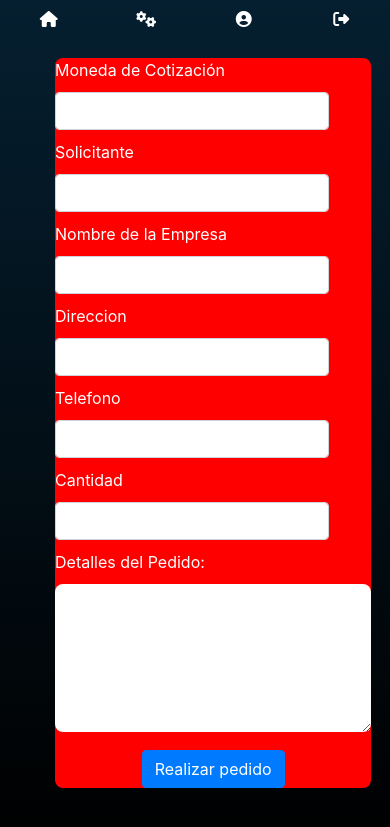
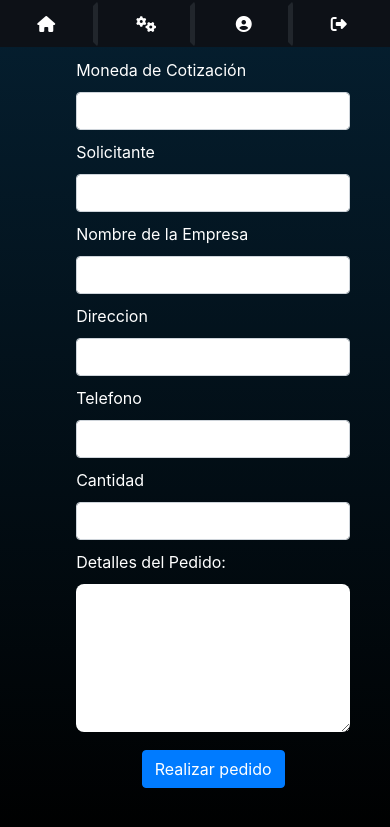
Before and after one commit to Maxprogit/erpvirtualizada, a Django app: page /dashboard/ in a window 390 px wide. Shown: the top 827 px of the page. Run offline with Django 3.2, Linux system fonts and the light colour scheme; some libraries are stand-ins or nearby versions.

Commit message:
Rediseño de sidebar y acomodo de formulario

```diff
--- a/venvERP/pyvenv.cfg
+++ b/venvERP/pyvenv.cfg
@@ -1,5 +1,5 @@
-home = C:\Users\trust\AppData\Local\Microsoft\WindowsApps\PythonSoftwareFoundation.Python.3.11_qbz5n2kfra8p0
+home = C:\Users\LAB06_09\AppData\Local\Microsoft\WindowsApps\PythonSoftwareFoundation.Python.3.11_qbz5n2kfra8p0
 include-system-site-packages = false
 version = 3.11.7
-executable = C:\Users\trust\AppData\Local\Microsoft\WindowsApps\PythonSoftwareFoundation.Python.3.11_qbz5n2kfra8p0\python.exe
-command = C:\Users\trust\AppData\Local\Microsoft\WindowsApps\PythonSoftwareFoundation.Python.3.11_qbz5n2kfra8p0\python.exe -m C:\Users\trust\Desktop\erpvirtualizada\venvERP
+executable = C:\Users\LAB06_09\AppData\Local\Microsoft\WindowsApps\PythonSoftwareFoundation.Python.3.11_qbz5n2kfra8p0\python.exe
+command = C:\Users\LAB06_09\AppData\Local\Microsoft\WindowsApps\PythonSoftwareFoundation.Python.3.11_qbz5n2kfra8p0\python.exe -m venv C:\Users\LAB06_09\Desktop\erpvirtualizada\venvERP
--- a/web/static/dashboard.css
+++ b/web/static/dashboard.css
@@ -33,13 +33,13 @@ form {
 
 
 /* Responsivo del formulario */
-@media screen and (width < 430px) {
+@media screen and (width < 821px) {
   form {
-    background-color: red;
-    margin: 0px auto;
-    display: block;
-    width: 337px;
+    display: grid;
+    /* width: 337px; */
     padding: 0px;
+    align-items: center;
+    justify-content: center;
 
   }
 }
--- a/web/static/sidebar.css
+++ b/web/static/sidebar.css
@@ -19,26 +19,30 @@
   display: none;
 } */
 /* activamos el span y le damos un focus para que el inputo no reduzca su tamañno mientras tenga una opcion selecionada */
-.value:hover span, .value:focus-within span{
+/* .value:hover span, .value:focus-within span{
   display: block;
   color: white;
   cursor: pointer;
-}
+} */
 
 /* Diseño responsivo del contenedor principal */
-@media screen and (max-width: 820px) {
+@media screen and (max-width:  820px) {
   .input {
+    width: auto;
+    height: auto;
+    flex-direction: row;
+    border-radius: 0;
+  }
+  /* .input:hover {
     width: auto;
     height: auto;
     background-color: transparent;
     flex-direction: row;
-  }
-  .input:hover {
-    width: auto;
-    height: auto;
-    background-color: transparent;
-    flex-direction: row;
-  }
+  } */
+}
+
+span {
+  margin: 0 auto;
 }
 
 .value {
@@ -49,19 +53,22 @@
     color: white;
     display: inline-flex;
     position: relative;
-    /* gap: 5px; */
+    gap: 5px;
     border-radius: 4px;
     margin-top: -380px;
     justify-content: center;
     align-items: center;
     cursor: pointer;
+    border: solid 2px transparent;
+
+    border-bottom-color: #28212c41;
 }
 
-.value span {
+/* .value span {
   color: #ffffff;
-}
+} */
 
-.value:hover {
+/* .value:hover {
   width: 100%;
   border: none;
   padding: 10px;
@@ -74,7 +81,7 @@
   flex-direction: row;
   justify-content: center;
   cursor: pointer;
-}
+} */
 
 /* Diseño responsivo de los botones */
 @media screen and (max-width: 820px) {
@@ -91,8 +98,14 @@
     justify-content: center;
     margin-top: 1px;
     cursor: pointer;
+    border: solid 5px transparent;
+    border-right-color: #21262C;
   }
-  .value:hover {
+  .value:last-of-type {
+    border: solid 5px transparent;
+    border-right-color: none;
+  }
+  /* .value:hover {
     width: 100%;
     border: none;
     padding: 10px;
@@ -105,7 +118,7 @@
     align-items: center;
     flex-direction: row;
     cursor: pointer;
-  }
+  } */
   span {
     display: none;
   }
@@ -138,7 +151,3 @@
 .value:active::before {
   opacity: 1;
 }
-
-.value svg {
-  width: 15px;
-}
--- a/web/templates/base.html
+++ b/web/templates/base.html
@@ -33,7 +33,7 @@
     <div class="input">
         <button class="value">
           <i class="fa-solid fa-house"></i>
-          <span>Home</span>
+          <a href="{%url 'web:dashboard' %}"></a><span>Home</span></a>
         </button>
         <button class="value">
           <i class="fa-solid fa-gears"></i>
@@ -41,11 +41,11 @@
         </button>
         <button class="value">
            <i class="fa-solid fa-circle-user"></i>
-            <span>Account </span>
+          <span>Account </span>
           </button>
         <button class="value">
-           <i class="fa-solid fa-right-from-bracket"></i>
-          <span>Logout</span>
+          <i class="fa-solid fa-right-from-bracket"></i>
+          <a href="{%url 'web:logout'%}"></a><span>Logout</span></a>
         </button>
       </div>
 {% block content %}
```
